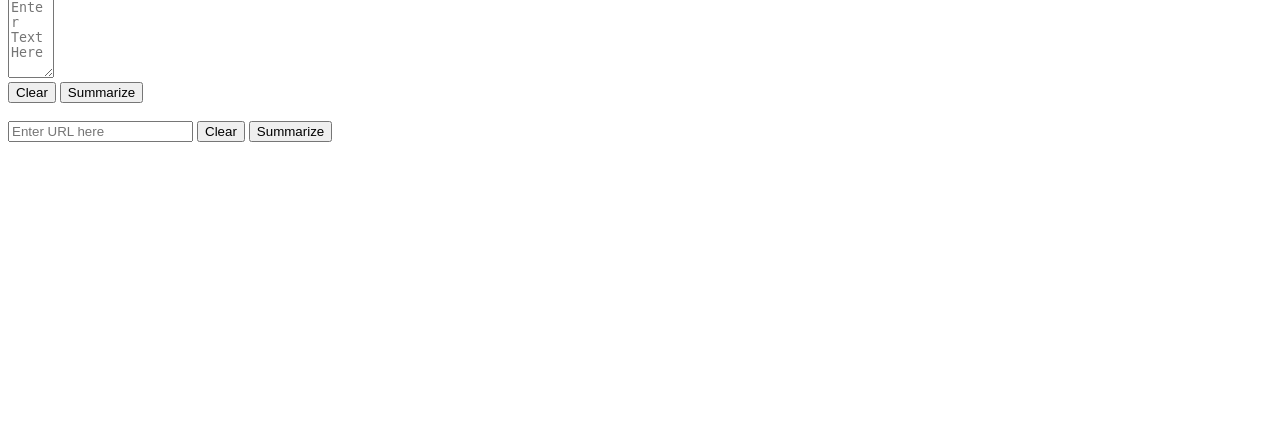
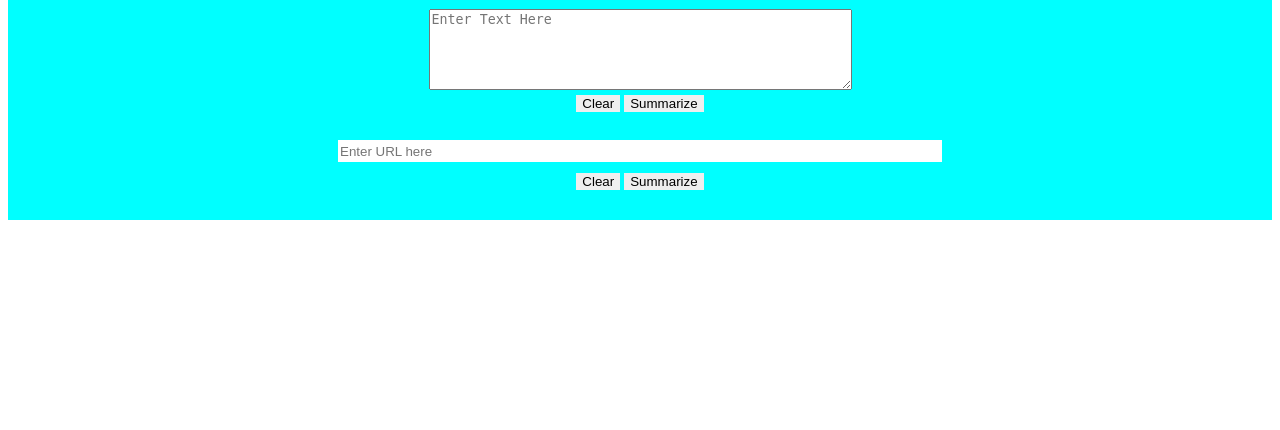
Before and after one commit to SaketKr-On-Git/Youtube-Transcriptor, a Flask app: page / in a window 1280 px wide. Shown: the part 289-719 px from the top of the page. Run offline with Flask 2, Linux system fonts and the light colour scheme.

Commit message:
buttons and text box
buttons and text box added and styled

```diff
--- a/project/static/styles.css
+++ b/project/static/styles.css
@@ -49,3 +49,56 @@ nav{
   height: 20 vh;
   width: 100;
 }
+
+.container {
+  background-color: cyan;
+  padding: 30px;
+  text-align: center;
+
+}
+.container section {
+  background-color: black;
+  /* margin: 200px auto; */
+}
+/* textarea,input
+{
+  border:none;
+  outline:none;
+} */
+
+.section input
+{
+  border:none;
+  outline:none;
+  height:20px;
+  width: 600px;
+  margin: 10px;
+}
+
+.btn
+{
+ position:relative;
+ border: none;
+ cursor:pointer;
+}
+.btn::after
+{
+ content:'';
+ position: absolute;
+ width:100%;
+ height: 0.175rem;
+ background: red;
+ left:0;
+ bottom:0;
+ transition: 0.3s;
+}
+
+ .btn-center_animation::after{
+  transform: scale(0,1);
+  /* transition: transfrom 0.3s ease; */
+
+}
+.btn-center_animation:hover::after
+{
+  transform: scale(1,1);
+}
--- a/project/templates/index.html
+++ b/project/templates/index.html
@@ -48,25 +48,24 @@
 
     </div>
 
-</div> --> -->
+</div> -->
 
 <div class="container">
-    <div class="section1">
+    <div class="section">
         <form method="POST" action="/analyze">
-            <textarea name="rawtext" cols="3" rows="5" class="form-control" required="true" placeholder="Enter Text Here"></textarea>
-
+            <textarea name="rawtext" cols="50" rows="5" class="textarea" required="true" placeholder="Enter Text Here"></textarea>
             <br>
-
-            <button class="btn btn-small waves-effect waves-light light-blue lighten-1" type="reset">Clear</button>
-            <button class="btn btn-small waves-effect waves-light purple lighten-1" type="submit">Summarize</button>
+            <button class="btn btn-center_animation" type="reset">Clear</button>
+            <button class="btn btn-center_animation" type="submit">Summarize</button>
         </form>
 
         <br>
 
         <form method="POST" action="/analyze_url">
-            <input type="text" name="raw_url" placeholder="Enter URL here" required="true">
-            <button class="btn btn-small waves-effect waves-light light-blue lighten-1" type="reset">Clear</button>
-          <button class="btn btn-small waves-effect waves-light purple lighten-1" type="submit">Summarize</button>
+            <input class="raw_url" type="text" name="raw_url" placeholder="Enter URL here" required="true">
+            <br>
+            <button class="btn btn-center_animation" type="reset">Clear</button>
+            <button class="btn btn-center_animation" type="submit">Summarize</button>
 
         </form>
     </div>
```
